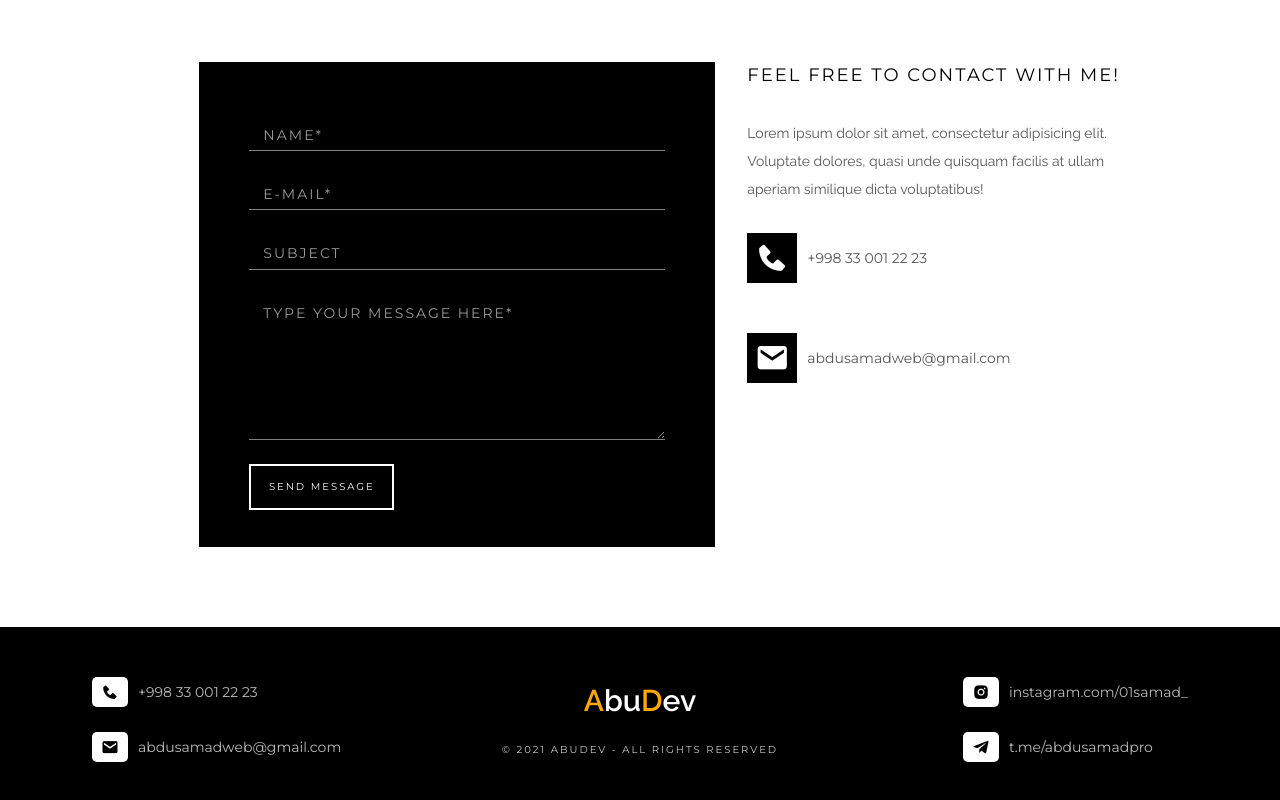
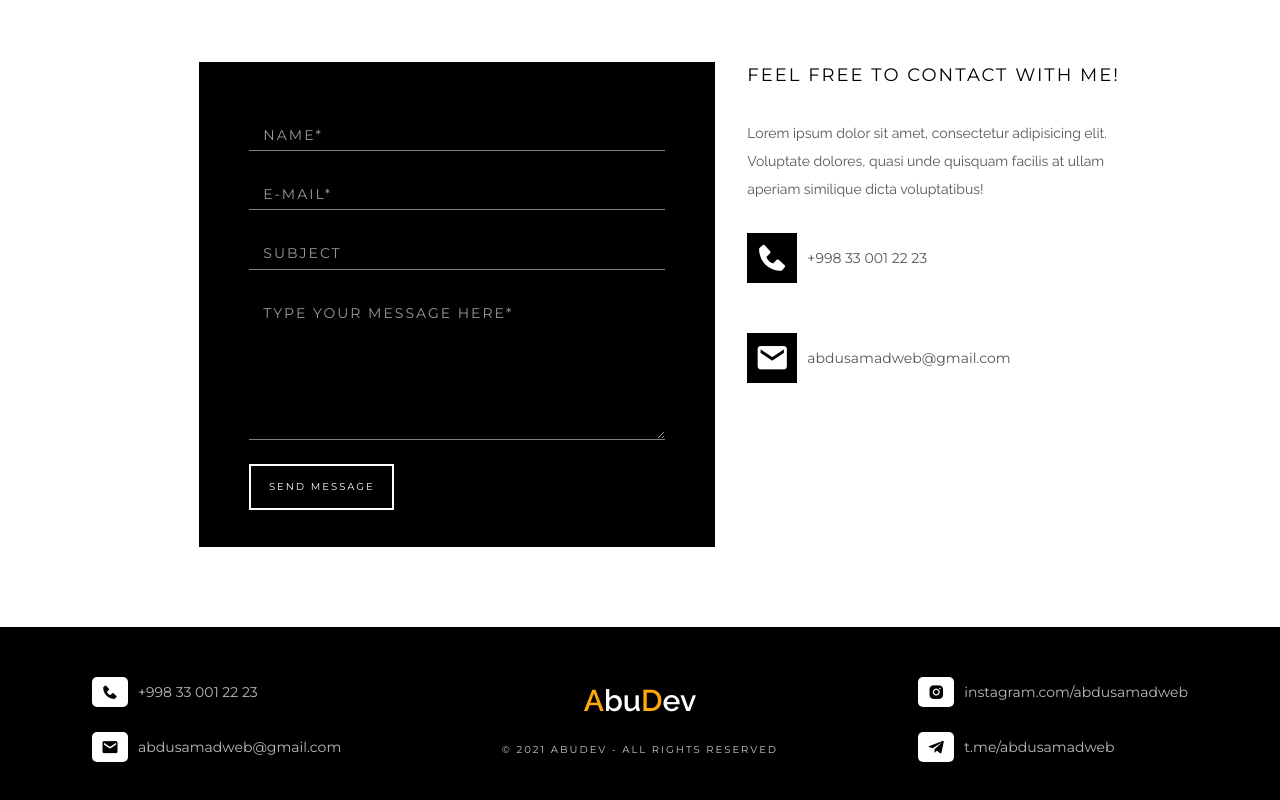
Before and after one commit to abdusamadweb/Portfolio2.0, a plain HTML site: page index.html in a window 1280 px wide. Shown: the part 3155-3955 px from the top of the page. Drawn offline with nearby package versions, Linux system fonts and the light colour scheme; animation ran at ten frames a second.

Commit message:
some bugs changed

```diff
--- a/index.html
+++ b/index.html
@@ -221,14 +221,14 @@
               href="https://www.instagram.com/abdusamadweb"
               target="_blank"
             >
-              instagram.com/01samad_
+              instagram.com/abdusamadweb
             </a>
             <a
               class="contact__text-link telegram footer__link linkk"
               href="https://t.me/abdusamadweb"
               target="_blank"
             >
-              t.me/abdusamadpro
+              t.me/abdusamadweb
             </a>
           </div>
           <div class="footer__logos">
```
